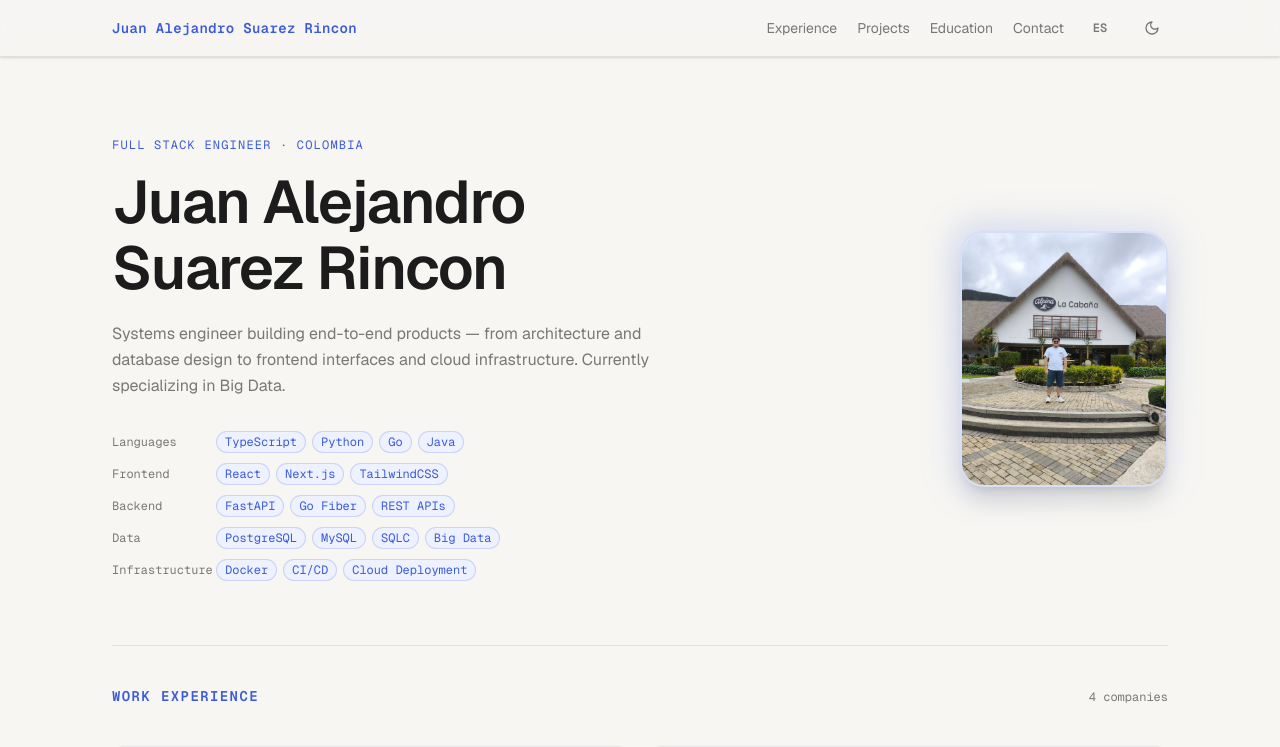
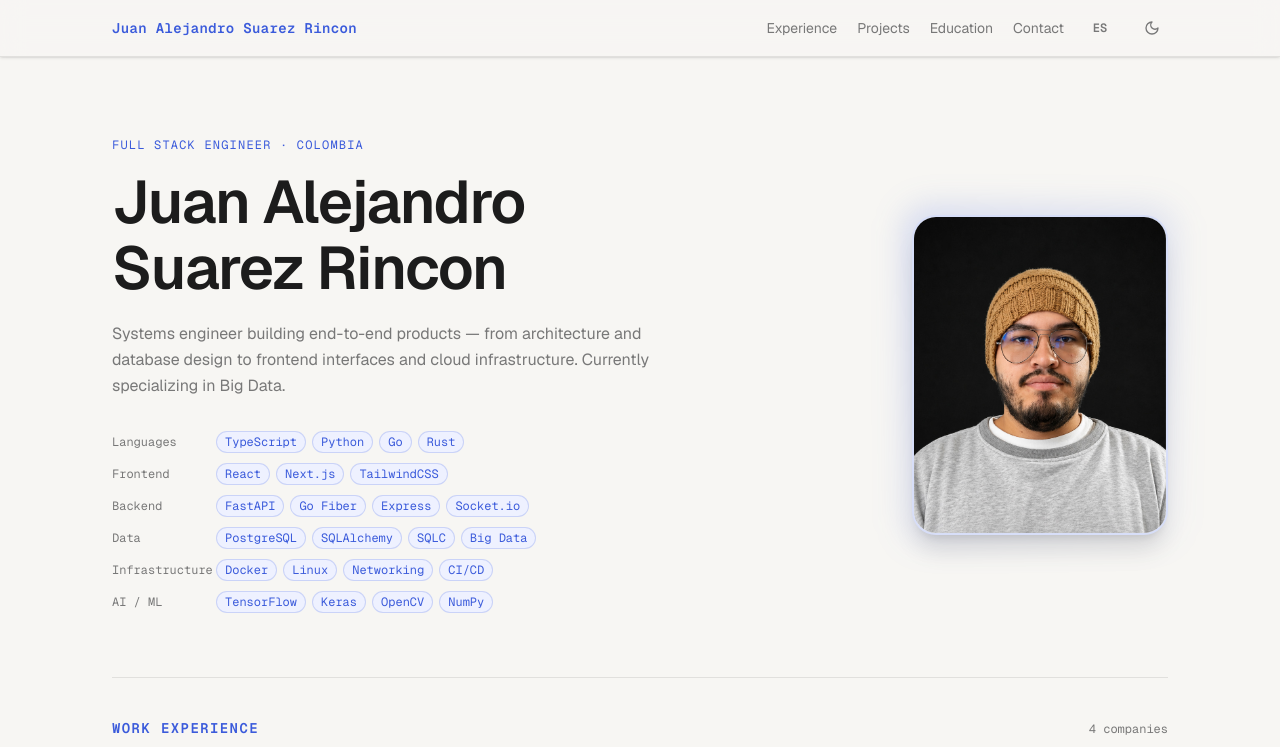
Before and after one commit to Alejandro-Suarez-Rincon/portfolio, a Next.js app: page / in a window 1280 px wide. Shown: the top 747 px of the page. Built offline with nearby package versions, Linux system fonts and the light colour scheme.

Commit message:
feat: add linkedin

```diff
--- a/src/app/page.tsx
+++ b/src/app/page.tsx
@@ -9,14 +9,15 @@ import { WorkCard } from '@/components/work-card';
 import { EducationCard } from '@/components/education-card';
 import { useLanguage } from '@/i18n';
 
-const SKILL_KEYS = ['languages', 'frontend', 'backend', 'data', 'infrastructure'] as const;
+const SKILL_KEYS = ['languages', 'frontend', 'backend', 'data', 'infrastructure', 'ai'] as const;
 
 const SKILL_ITEMS: Record<typeof SKILL_KEYS[number], string[]> = {
-  languages:      ['TypeScript', 'Python', 'Go', 'Java'],
+  languages:      ['TypeScript', 'Python', 'Go', 'Rust'],
   frontend:       ['React', 'Next.js', 'TailwindCSS'],
-  backend:        ['FastAPI', 'Go Fiber', 'REST APIs'],
-  data:           ['PostgreSQL', 'MySQL', 'SQLC', 'Big Data'],
-  infrastructure: ['Docker', 'CI/CD', 'Cloud Deployment'],
+  backend:        ['FastAPI', 'Go Fiber', 'Express', 'Socket.io'],
+  data:           ['PostgreSQL', 'SQLAlchemy', 'SQLC', 'Big Data'],
+  infrastructure: ['Docker', 'Linux', 'Networking', 'CI/CD'],
+  ai:             ['TensorFlow', 'Keras', 'OpenCV', 'NumPy'],
 };
 
 export default function HomePage() {
@@ -67,7 +68,7 @@ export default function HomePage() {
             <div className="relative">
               {/* Glow ring */}
               <div className="absolute -inset-2 rounded-3xl bg-gradient-to-br from-accent/20 to-accent/5 blur-lg" />
-              <div className="relative w-44 h-52 sm:w-52 sm:h-64 rounded-3xl overflow-hidden
+              <div className="relative w-52 h-64 sm:w-64 sm:h-80 rounded-3xl overflow-hidden
                               bg-surface border-2 border-accent/20 shadow-xl">
                 <Image
                   src="/images/profile.jpg"
@@ -75,6 +76,7 @@ export default function HomePage() {
                   fill
                   className="object-cover object-top"
                   priority
+                  sizes="(max-width: 640px) 208px, 256px"
                 />
               </div>
             </div>
@@ -158,7 +160,7 @@ export default function HomePage() {
           </p>
         </div>
 
-        <div className="grid grid-cols-1 sm:grid-cols-3 gap-4">
+        <div className="grid grid-cols-1 sm:grid-cols-2 lg:grid-cols-4 gap-4">
           {/* Email */}
           <a
             href="mailto:alejandrosuarez2032002@gmail.com"
@@ -199,6 +201,28 @@ export default function HomePage() {
             </div>
           </a>
 
+          {/* LinkedIn */}
+          <a
+            href="https://www.linkedin.com/in/alejandro-suarez-072899277/"
+            target="_blank"
+            rel="noopener noreferrer"
+            className="group flex flex-col justify-between p-5 bg-surface border border-border rounded-xl
+                       shadow-sm transition-all duration-200 hover:border-accent/30 hover:shadow-md"
+          >
+            <div className="w-9 h-9 rounded-lg bg-blue-50 flex items-center justify-center mb-5">
+              <svg className="text-blue-600 w-4 h-4" fill="currentColor" viewBox="0 0 24 24" aria-hidden="true">
+                <path d="M20.447 20.452h-3.554v-5.569c0-1.328-.027-3.037-1.852-3.037-1.853 0-2.136 1.445-2.136 2.939v5.667H9.351V9h3.414v1.561h.046c.477-.9 1.637-1.85 3.37-1.85 3.601 0 4.267 2.37 4.267 5.455v6.286zM5.337 7.433a2.062 2.062 0 0 1-2.063-2.065 2.064 2.064 0 1 1 2.063 2.065zm1.782 13.019H3.555V9h3.564v11.452zM22.225 0H1.771C.792 0 0 .774 0 1.729v20.542C0 23.227.792 24 1.771 24h20.451C23.2 24 24 23.227 24 22.271V1.729C24 .774 23.2 0 22.222 0h.003z"/>
+              </svg>
+            </div>
+            <div>
+              <p className="text-xs font-mono text-muted tracking-widest uppercase mb-1.5">LinkedIn</p>
+              <p className="text-sm text-foreground font-medium mb-1">Juan Alejandro Suarez</p>
+              <p className="text-xs text-muted group-hover:text-accent transition-colors">
+                {t.contact.viewProfile}
+              </p>
+            </div>
+          </a>
+
           {/* Phone */}
           <a
             href="tel:+573005491299"
--- a/src/i18n/locales/en.ts
+++ b/src/i18n/locales/en.ts
@@ -17,6 +17,7 @@ export const en: Translations = {
     backend: 'Backend',
     data: 'Data',
     infrastructure: 'Infrastructure',
+    ai: 'AI / ML',
   },
   sections: {
     workExperience: 'Work Experience',
@@ -35,6 +36,7 @@ export const en: Translations = {
     sendMessage: 'Send a message ↗',
     openChat: 'Open chat ↗',
     callDirectly: 'Call directly ↗',
+    viewProfile: 'View profile ↗',
   },
   projectTemplate: {
     back: 'Back',
--- a/src/i18n/locales/es.ts
+++ b/src/i18n/locales/es.ts
@@ -17,6 +17,7 @@ export const es: Translations = {
     backend: 'Backend',
     data: 'Datos',
     infrastructure: 'Infraestructura',
+    ai: 'IA / ML',
   },
   sections: {
     workExperience: 'Experiencia Laboral',
@@ -35,6 +36,7 @@ export const es: Translations = {
     sendMessage: 'Enviar mensaje ↗',
     openChat: 'Abrir chat ↗',
     callDirectly: 'Llamar directamente ↗',
+    viewProfile: 'Ver perfil ↗',
   },
   projectTemplate: {
     back: 'Volver',
--- a/src/i18n/types.ts
+++ b/src/i18n/types.ts
@@ -17,6 +17,7 @@ export interface Translations {
     backend: string;
     data: string;
     infrastructure: string;
+    ai: string;
   };
   sections: {
     workExperience: string;
@@ -35,6 +36,7 @@ export interface Translations {
     sendMessage: string;
     openChat: string;
     callDirectly: string;
+    viewProfile: string;
   };
   projectTemplate: {
     back: string;
```
Also changed, not shown: public/images/profile.jpg.
